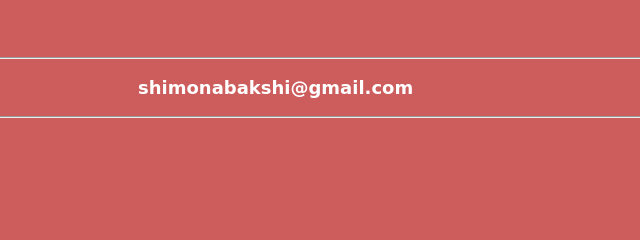
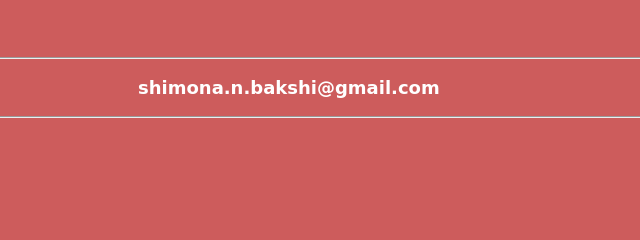
Before and after one commit to Shimona012/Portfolio, a plain HTML site: page m.html in a window 1280 px wide. Shown: the top 240 px of the page, 320-960 px from the left. Drawn offline with Linux system fonts and the light colour scheme.

Commit message:
Update m.html

```diff
--- a/m.html
+++ b/m.html
@@ -31,7 +31,7 @@
         <p> Copy this email adress </p>
         <hr>
 
-        <h3>shimonabakshi@gmail.com</h3>
+        <h3>shimona.n.bakshi@gmail.com</h3>
 
         <hr>
         <br>
```
